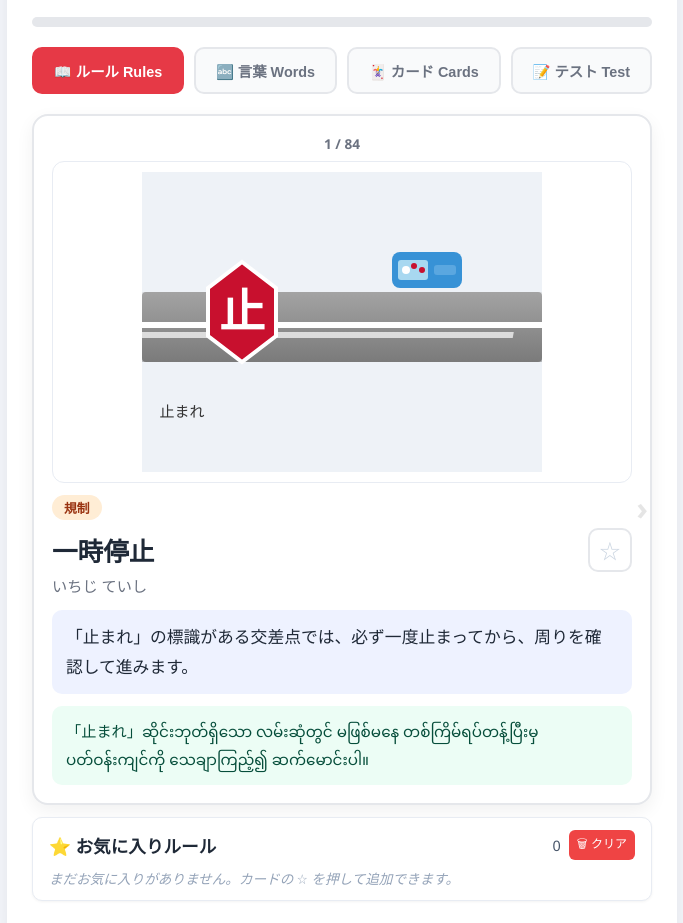
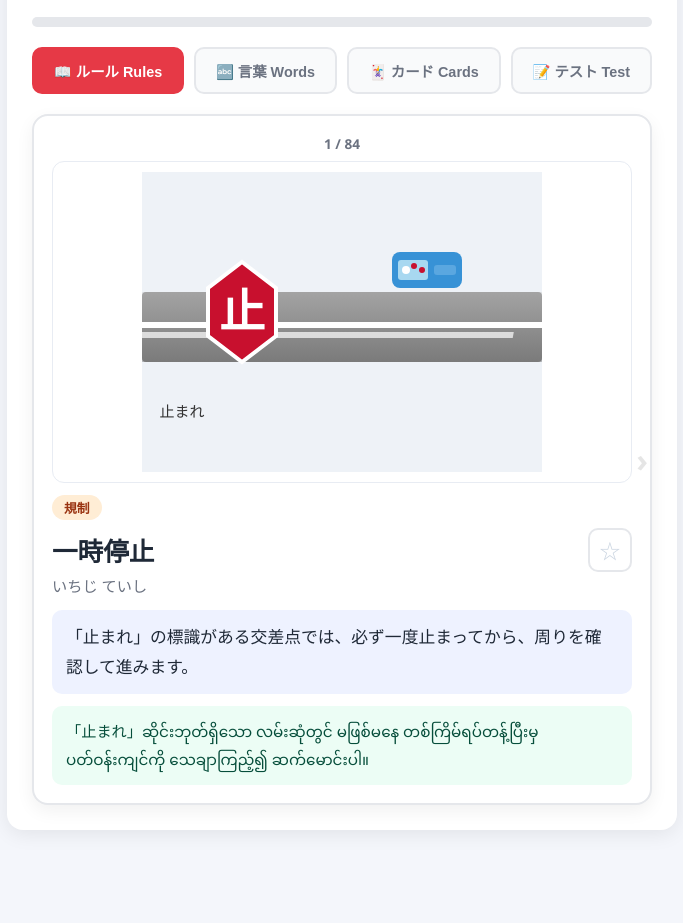
Before and after one commit to yannaung2514/DrivingLessons, a website: page index.html in a window 1280 px wide. Shown: the part 147-1070 px from the top of the page, without its empty margins (298-981 px from the left). After the commit the page ends 997 px from the top, so only its background shows below. Drawn offline with nearby package versions, Linux system fonts and the light colour scheme; no server answers.

Commit message:
Remove favorites section, neutralize renderFavorites, keep star button

```diff
--- a/index.html
+++ b/index.html
@@ -45,15 +45,6 @@
             <div class="card-reading" id="cardReading">読み方</div>
             <div class="card-jp" id="cardJp">日本語の説明</div>
             <div class="card-myanmar" id="cardMyanmar">မြန်မာဘာသာ ရှင်းလင်းချက်</div>
-        </div>
-
-        <div class="favorites-section">
-            <div class="favorites-header">
-                <span class="favorites-title">⭐ お気に入りルール</span>
-                <span class="favorites-count" id="favCount">0</span>
-                <button class="clear-fav-btn" onclick="clearFavorites()" title="全部消す">🗑 クリア</button>
-            </div>
-            <div class="favorites-chips" id="favChips"></div>
         </div>
 
         <div class="rule-nav-edge rule-nav-prev" onclick="prevRule()" title="← 前へ"></div>
--- a/script.js
+++ b/script.js
@@ -261,8 +261,7 @@ function renderCurrent() {
 }
 
 function renderFavorites() {
-    if (!favCount || !favChips) return;
-    favCount.textContent = favorites.length;
+    // Favorites section removed - no-op
     if (favorites.length === 0) {
         favChips.innerHTML = '<span class="empty-note">まだお気に入りがありません。カードの ☆ を押して追加できます。</span>';
         return;
--- a/style.css
+++ b/style.css
@@ -1229,70 +1229,6 @@ header p {
     overflow: visible;
 }
 
-/* Favorites section in study mode */
-.favorites-section {
-    margin: 12px 0;
-    padding: 12px 16px;
-    background: #fff;
-    border: 1px solid #e8ecf3;
-    border-radius: 10px;
-    box-shadow: 0 1px 3px rgba(0,0,0,0.05);
-}
-.favorites-header {
-    display: flex;
-    align-items: center;
-    gap: 8px;
-    margin-bottom: 8px;
-}
-.favorites-title {
-    font-weight: bold;
-    font-size: 1.1rem;
-}
-.favorites-count {
-    margin-left: auto;
-    font-size: 0.9rem;
-    color: #475569;
-}
-.clear-fav-btn {
-    background: #ef4444;
-    color: #fff;
-    border: none;
-    border-radius: 6px;
-    padding: 4px 8px;
-    font-size: 0.75rem;
-    cursor: pointer;
-}
-.clear-fav-btn:hover { background: #dc2626; }
-.favorites-chips {
-    display: flex;
-    flex-wrap: wrap;
-    gap: 6px;
-}
-.fav-chip-wrap { display: inline-flex; align-items: center; }
-.fav-chip {
-    background: #eff6ff;
-    border: 1px solid #bfdbfe;
-    border-radius: 16px;
-    padding: 4px 12px;
-    font-size: 0.85rem;
-    cursor: pointer;
-    color: #1d4ed8;
-}
-.fav-chip:hover { background: #dbeafe; }
-.fav-chip-del {
-    margin-left: 4px;
-    background: transparent;
-    border: none;
-    color: #ef4444;
-    font-size: 0.7rem;
-    cursor: pointer;
-}
-.empty-note {
-    color: #94a3b8;
-    font-style: italic;
-    font-size: 0.85rem;
-}
-
 /* Click-to-navigate: narrow edge strips only */
 .rule-nav-edge {
     position: absolute;
```
